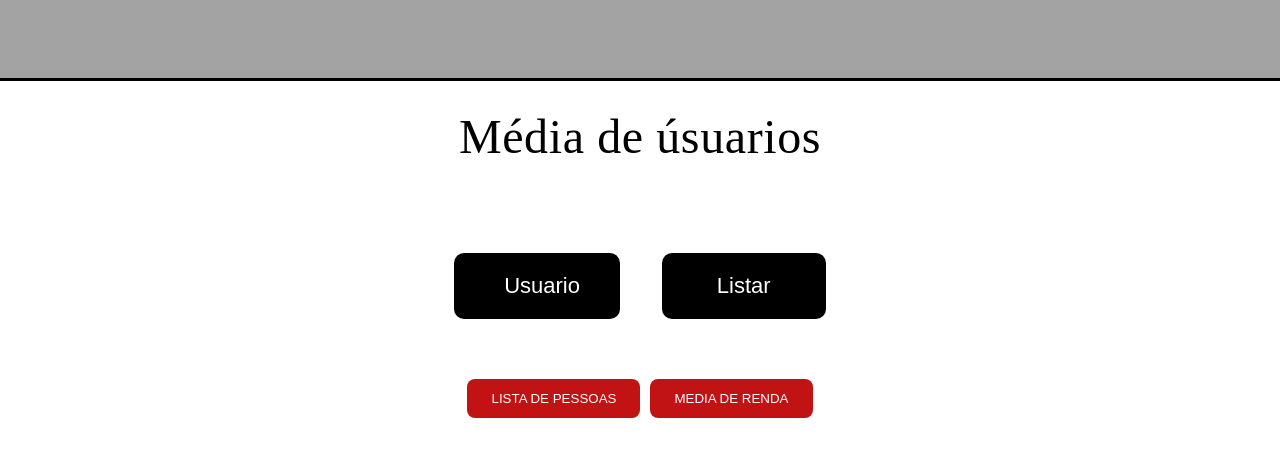
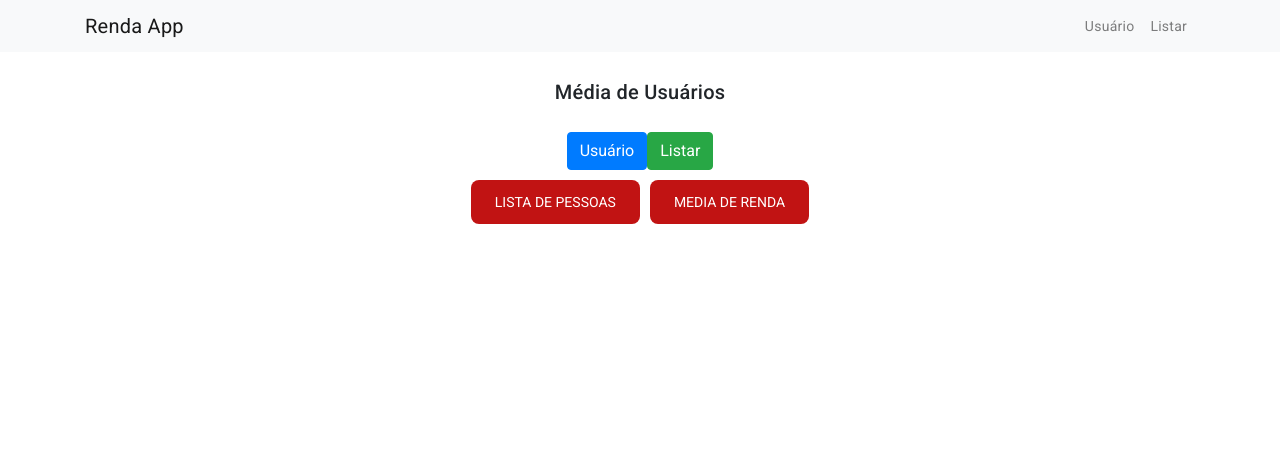
Before and after one commit to AnnaFerreira18/Renda-app, an Angular app: page /media in a window 1280 px wide. Shown: the top 456 px of the page. Built offline with nearby package versions, Linux system fonts and the light colour scheme.

Commit message:
fazendo as paginas

```diff
--- a/src/app/app.component.html
+++ b/src/app/app.component.html
@@ -1,15 +1,32 @@
-<mat-toolbar [ngStyle]="{}" color="primary">
-  <mat-toolbar-row class="toolbar-row">
-    <span class="center-text larger-font margin-down"></span>
-  </mat-toolbar-row>
-</mat-toolbar>
+<!-- Barra de Navegação -->
+<nav class="navbar navbar-expand-lg navbar-light bg-light">
+  <div class="container">
+    <a class="navbar-brand" href="#">Renda App</a>
+    <button class="navbar-toggler" type="button" data-bs-toggle="collapse" data-bs-target="#navbarNav"
+      aria-controls="navbarNav" aria-expanded="false" aria-label="Toggle navigation">
+      <span class="navbar-toggler-icon"></span>
+    </button>
+    <div class="collapse navbar-collapse" id="navbarNav">
+      <ul class="navbar-nav ml-auto">
+        <li class="nav-item">
+          <a class="nav-link" (click)="irParaUsuario()">Usuário</a>
+        </li>
+        <li class="nav-item">
+          <a class="nav-link" (click)="irParaMedia()">Listar</a>
+        </li>
+      </ul>
+    </div>
+  </div>
+</nav>
 
-<div class="main-content">
-  <h2 class="content-title">Média de úsuarios</h2>
+<!-- Conteúdo Principal -->
+<div class="container mt-4">
+  <h2 class="text-center">Média de Usuários</h2>
 
-<div class="button-container">
-  <button type="button" class="button" (click)="irParaUsuario()">Usuario</button>
-  <button type="button" class="button" (click)=" irParaMedia()">Listar </button>
-</div>
+  <div class="button-container text-center mt-4">
+    <button class="btn btn-primary" (click)="irParaUsuario()">Usuário</button>
+    <button class="btn btn-success" (click)="irParaMedia()">Listar</button>
+  </div>
 
   <router-outlet></router-outlet>
+</div>
--- a/src/app/app.component.scss
+++ b/src/app/app.component.scss
@@ -1,109 +1,42 @@
-.mat-toolbar {
-  background-color: #a3a3a3;
-  display: flex;
-  justify-content: center;
-  align-items: center;
-  border-bottom: 3px solid black;
-  padding-bottom: 8px;
+/* Estilo para a barra de ferramentas */
+mat-toolbar {
+  background-color: #2196F3; /* Cor de fundo azul */
+  color: #fff; /* Cor do texto branco */
 }
 
-.toolbar-row {
-  flex-direction: column;
-  align-items: center;
-  justify-content: center;
-  height: 100%;
-}
-.main-content {
-  display: flex;
-  justify-content: center;
-  flex-direction: column;
-  align-items: center;
-  text-align: center;
-  margin: 40px auto;
-  max-width: 1000px;
+/* Estilo para o título da página */
+.content-title {
+  color: #333; /* Cor do texto escuro */
+  text-align: center; /* Centraliza o texto */
 }
 
-.content-title {
-  font-family: 'Playfair Display', serif;
-  font-size: 48px;
-  margin-bottom: 50px;
-  text-align: center;
-  width: 100%; /* Garante que o título ocupe a largura total disponível */
-  color: #000000;
+/* Estilo para o contêiner principal */
+.main-content {
+  padding: 20px; /* Adiciona um espaço de preenchimento interno de 20px */
+  text-align: center; /* Centraliza o conteúdo */
 }
 
-.center-text {
-  text-align: center;
-  width: 100%;
-}
-
-.larger-font {
-  font-size: 50px;
-  color: rgb(0, 0, 0);
-  text-align: center; /* Adiciona centralização ao texto */
-}
-
-.margin-down {
-  margin-top: 10px;
-}
-
-.sec {
-  display: flex;
-  justify-content: center;
-  align-items: center;
-  width: 100%;
-  padding: 1rem;
-}
-
+/* Estilo para os botões */
 .button-container {
-  display: flex;
-  justify-content: center;
-  align-items: center;
-  margin: 50px auto;
-  text-align: center;
+  margin-top: 20px; /* Adiciona um espaço acima dos botões */
+  text-align: center; /* Centraliza os botões */
 }
 
 .button {
-  margin: 0 21px;
-  width: 40%;
-  height: 50%;
-  padding: 20px 50px;
-  font-size: 22px;
-  cursor: pointer;
-  background-color: #000000;
-  color: white;
-  border: none;
-  border-radius: 10px;
-  outline: none;
+  background-color: #4CAF50; /* Cor de fundo verde */
+  color: #fff; /* Cor do texto branco */
+  padding: 10px 20px; /* Adiciona espaço interno ao redor do texto */
+  margin-right: 10px; /* Adiciona um espaço à direita entre os botões */
+  border: none; /* Remove a borda do botão */
+  cursor: pointer; /* Adiciona um cursor de apontador ao passar o mouse */
+  border-radius: 5px; /* Adiciona bordas arredondadas ao botão */
 }
 
 .button:hover {
-  background-color: #75787b;
+  background-color: #45a049; /* Cor de fundo mais escura ao passar o mouse */
 }
 
-.margin-down {
-  margin-bottom: 60px;
+/* Estilo para a área onde os componentes são exibidos */
+router-outlet {
+  margin-top: 20px; /* Adiciona um espaço acima do conteúdo exibido */
 }
-
-.sec {
-  margin: 0;
-}
-
-/* Adicione estilos específicos para cada componente se necessário */
-app-usuario {
-  margin: 20px auto;
-  max-width: 800px;
-  background-color: white;
-  padding: 20px;
-  border-radius: 5px;
-  box-shadow: 0 2px 8px rgba(0, 0, 0, 0.2);
-}
-
-app-media {
-  margin-top: 20px;
-  background-color: white;
-  border: 1px solid #ccc;
-  padding: 20px;
-  border-radius: 5px;
-  box-shadow: 0 2px 4px rgba(0, 0, 0, 0.1);
-}
--- a/src/app/app.component.ts
+++ b/src/app/app.component.ts
@@ -12,7 +12,7 @@ import { Router } from '@angular/router';
     standalone: true,
     templateUrl: './app.component.html',
     styleUrl: './app.component.scss',
-    imports: [CommonModule, RouterOutlet, MatToolbarModule, MediaComponent, UsuarioComponent]
+    imports: [CommonModule, RouterOutlet, MatToolbarModule, MediaComponent, UsuarioComponent],
 })
 export class AppComponent {
   title = 'renda-app';
@@ -22,11 +22,11 @@ export class AppComponent {
   componentLista: string = '';
 
   irParaUsuario() {
+    console.log('Navegando para Usuário');
     this.router.navigate(['/usuario']);
   }
 
   irParaMedia() {
-    // this.componentLista = 'media';
     this.router.navigate(['/media']);
 }
 }
--- a/src/app/usuario/usuario.component.html
+++ b/src/app/usuario/usuario.component.html
@@ -1,37 +1,91 @@
+@if (mostrarFormulario) {
+  <div class="container mt-4">
+  <form (ngSubmit)="CadastrarUsuario()">
+    <div class="mb-3">
+      <label for="nome" class="form-label">Nome:</label>
+      <input type="text" id="nome" name="nome" [(ngModel)]="usuario.nome" class="form-control" required>
+    </div>
 
-<div ngIf="mostrarFormulario">
-  <form (ngSubmit)="CadastrarUsuario()">
-      <label for="nome">Nome:</label>
-      <input type="text" id="nome" name="nome" [(ngModel)]="usuario.nome" required><br/>
-
-      <label for="raca">Raça:</label>
-      <input type="text" id="raca" name="raca" [(ngModel)]="usuario.raca" required>
-      <label for="renda">Renda:</label>
-      <input type="number" id="renda" name="renda" [(ngModel)]="usuario.renda" required>
-
-      <button type="submit">Cadastrar Usuário</button>
-    </form>
+<div class="mb-3">
+    <label for="raca" class="form-label">Raça:</label>
+    <select id="raca" name="raca" [(ngModel)]="usuario.raca" class="form-control">
+      <option *ngFor="let raca of racas" [value]="raca">{{ raca }}</option>
+    </select>
   </div>
 
+    <div class="mb-3">
+      <label for="renda" class="form-label">Renda:</label>
+      <input type="number" id="renda" name="renda" [(ngModel)]="usuario.renda" class="form-control" required>
+    </div>
 
-<form ngIf="mostrarFormulario">
-  <label for="id">ID do Usuário:</label>
-  <input type="number" id="id" [(ngModel)]="id" name="id" />
+    <button type="submit" class="btn btn-primary">Cadastrar Usuário</button>
+  </form>
+</div>
+}
 
-  <label for="nome">Nome:</label>
-  <input type="text" id="nome" [(ngModel)]="usuario.nome" name="nome" />
 
-  <label for="raca">Raça:</label>
-  <input type="text" id="raca" [(ngModel)]="usuario.raca" name="raca" />
+@if (mostrarFormulario) {
+  <form class="container mt-4">
+  <div class="mb-3">
+    <label for="id" class="form-label">ID do Usuário:</label>
+    <input type="number" id="id" [(ngModel)]="id" name="id" class="form-control">
+  </div>
 
-  <label for="renda">Renda:</label>
-  <input type="text" id="renda" [(ngModel)]="usuario.renda" name="renda" />
+  <div class="mb-3">
+    <label for="nome" class="form-label">Nome:</label>
+    <input type="text" id="nome" [(ngModel)]="usuario.nome" name="nome" class="form-control">
+  </div>
 
-  <button type="button" (click)="Atualizar()">Atualizar Usuário</button>
+  <div class="mb-3">
+    <label for="raca" class="form-label">Raça:</label>
+    <select id="raca" name="raca" [(ngModel)]="usuario.raca" class="form-control">
+      <option *ngFor="let raca of racas" [value]="raca">{{ raca }}</option>
+    </select>
+  </div>
+
+  <div class="mb-3">
+    <label for="renda" class="form-label">Renda:</label>
+    <input type="text" id="renda" [(ngModel)]="usuario.renda" name="renda" class="form-control">
+  </div>
+
+  <button type="button" (click)="Atualizar()" class="btn btn-warning">Atualizar Usuário</button>
 </form>
+}
 
-<label for="id">ID do Usuário:</label>
-<input type="number" id="id" [(ngModel)]="id" name="id" />
+<!-- Formulário de Deleção -->
+<div class="container mt-4">
+  <div class="mb-3">
+    <label for="id" class="form-label">ID do Usuário:</label>
+    <input type="number" id="id" [(ngModel)]="id" name="id" class="form-control">
+  </div>
 
-<!-- Adicione um botão para acionar a função Deletar -->
-<button type="button" (click)="Deletar()">Deletar Usuário</button>
+  <!-- Adicione um botão para acionar a função Deletar -->
+  <button type="button" (click)="Deletar()" class="btn btn-danger">Deletar Usuário</button>
+</div>
+
+<!-- usuario.component.html -->
+
+<!-- Adicione esta tabela à sua página com estilos Bootstrap -->
+<!-- Adicione esta tabela à sua página com estilos Bootstrap -->
+<div class="container mt-4">
+  <h3>Lista de Usuários:</h3>
+  <table class="table table-striped">
+    <thead>
+      <tr>
+        <th>ID</th>
+        <th>Nome</th>
+        <th>Raça</th>
+        <th>Renda</th>
+      </tr>
+    </thead>
+    <tbody>
+      <!-- Utilize *ngFor para percorrer a lista e exibir os dados na tabela -->
+      <tr *ngFor="let usuario of lista">
+        <td>{{ usuario.id }}</td>
+        <td>{{ usuario.nome }}</td>
+        <td>{{ usuario.raca }}</td>
+        <td>{{ usuario.renda }}</td>
+      </tr>
+    </tbody>
+  </table>
+</div>
--- a/src/app/usuario/usuario.component.ts
+++ b/src/app/usuario/usuario.component.ts
@@ -1,24 +1,29 @@
 import { Component } from '@angular/core';
+import { CommonModule } from '@angular/common';
 import { UsuarioService } from './usuario.service';
 import { FormsModule } from '@angular/forms';
 
 @Component({
   selector: 'app-usuario',
   standalone: true,
-  imports: [ FormsModule,],
+  imports: [ FormsModule, CommonModule],
   templateUrl: './usuario.component.html',
   styleUrl: './usuario.component.scss'
 })
 export class UsuarioComponent {
 
   usuario: any = {};
+  lista : any[] = [];
   id: number = 1;
-  mostrarFormulario: boolean = false;
+  mostrarFormulario: boolean = true;
   del: boolean = false;
 
-  constructor(private UsuarioService : UsuarioService ){}
+  racas: string[] = ['Branca', 'Parda', 'Negra', 'Indígena', 'Amarela'];
+
+  constructor(private UsuarioService : UsuarioService ){this.ListarTodos();}
 
   CadastrarUsuario() {
+
        this.UsuarioService.criarUsuario(this.usuario).subscribe((usuario)=>{
         console.log(usuario)
         this.mostrarFormulario = true;
@@ -43,10 +48,19 @@ export class UsuarioComponent {
           console.log("executado",a);
         })
   }
-
   Deletar() {
     this.UsuarioService.deletarUsuario(this.id).subscribe(()=>{
       console.log("executado")
     })
   }
+
+  ListarTodos() {
+    this.UsuarioService.obterUsuarios().subscribe((usuarios) => {
+      console.log(usuarios);
+      if (usuarios) {
+        // Ordena a lista por ID antes de exibir na tabela
+        this.lista = usuarios.sort((a: { id: number }, b: { id: number }) => a.id - b.id);
+      }
+    });
+  }
 }
--- a/src/app/usuario/usuario.service.ts
+++ b/src/app/usuario/usuario.service.ts
@@ -25,7 +25,7 @@ atualizarUsuario(id: number, usuario: any): Observable<any> {
 deletarUsuario(id: number): Observable<any> {
   return this.http.delete(`${this.apiUrl}/Cidadaos/deletar?id=${id}`);
 }
-obterTodosUsuarios(): Observable<any> {
+obterUsuarios(): Observable<any> {
   return this.http.get(`${this.apiUrl}/Media/listar`);
 }
 }
--- a/src/index.html
+++ b/src/index.html
@@ -1,4 +1,4 @@
-<!doctype html>
+<!DOCTYPE html>
 <html lang="en">
 <head>
   <meta charset="utf-8">
@@ -8,8 +8,17 @@
   <link rel="icon" type="image/x-icon" href="favicon.ico">
   <link href="https://fonts.googleapis.com/css2?family=Roboto:wght@300;400;500&display=swap" rel="stylesheet">
   <link href="https://fonts.googleapis.com/icon?family=Material+Icons" rel="stylesheet">
+
+  <!-- Adicione os estilos do Bootstrap -->
+  <link rel="stylesheet" href="https://stackpath.bootstrapcdn.com/bootstrap/4.3.1/css/bootstrap.min.css">
+  <!-- Pode atualizar a versão do Bootstrap se desejar -->
 </head>
 <body class="mat-typography">
   <app-root></app-root>
+
+  <!-- Adicione os scripts do Bootstrap -->
+  <script src="https://code.jquery.com/jquery-3.3.1.slim.min.js"></script>
+  <script src="https://cdnjs.cloudflare.com/ajax/libs/popper.js/1.14.7/umd/popper.min.js"></script>
+  <script src="https://stackpath.bootstrapcdn.com/bootstrap/4.3.1/js/bootstrap.min.js"></script>
 </body>
 </html>
--- a/src/styles.scss
+++ b/src/styles.scss
@@ -1,3 +1,6 @@
 
 html, body { height: 100%; }
 body { margin: 0; font-family: Roboto, "Helvetica Neue", sans-serif; }
+body {
+  font-family: 'Roboto', sans-serif;
+}
```
